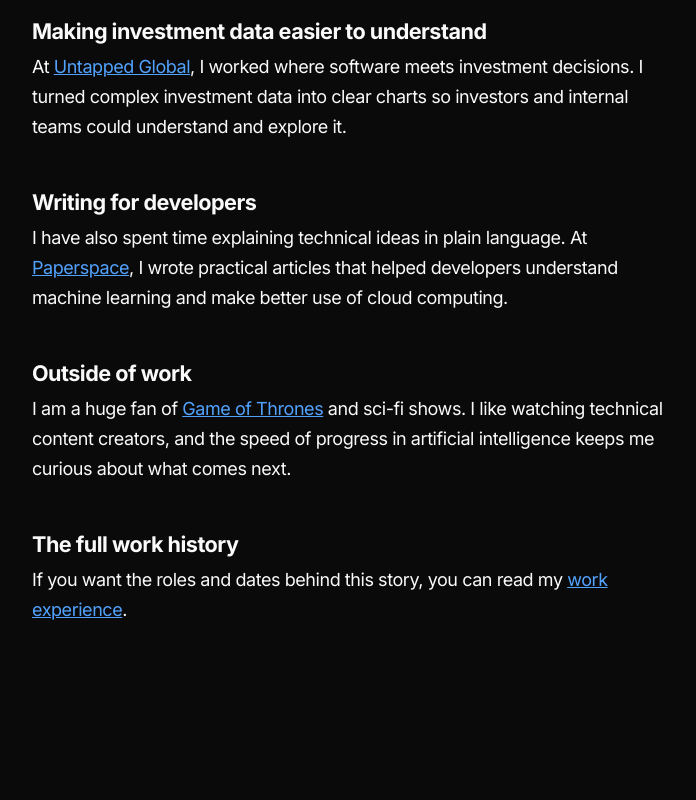
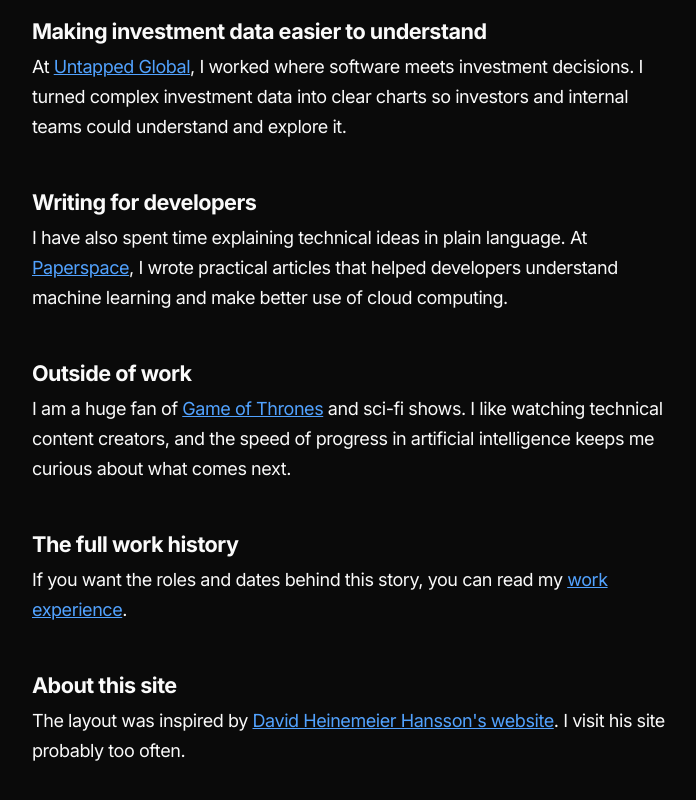
Before and after one commit to daveclinton/services-portfolio, a Next.js app: page / in a window 1280 px wide. Shown: the part 991-1791 px from the top of the page, without its empty margins (288-984 px from the left). Before the commit the page ends 1704 px from the top, so only its background shows below. Built offline with nearby package versions, Linux system fonts and the light colour scheme.

Commit message:
feat: add new tab

```diff
--- a/app/page.tsx
+++ b/app/page.tsx
@@ -110,6 +110,15 @@ export default function Home() {
             <Link href="/experience">work experience</Link>.
           </p>
         </section>
+
+        <section>
+          <h2>About this site</h2>
+          <p>
+            The layout was inspired by{" "}
+            <a href="https://dhh.dk/">David Heinemeier Hansson&apos;s website</a>. I visit
+            his site probably too often.
+          </p>
+        </section>
       </article>
     </main>
   )
```
